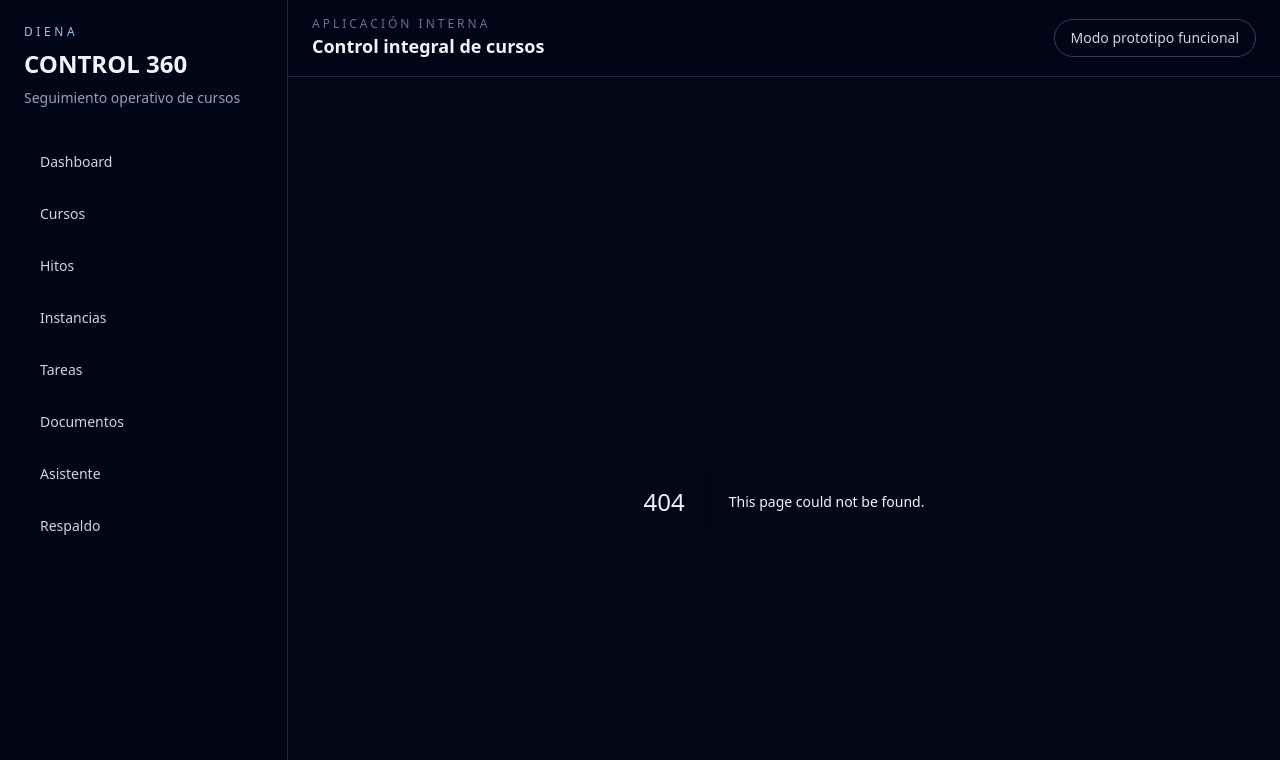
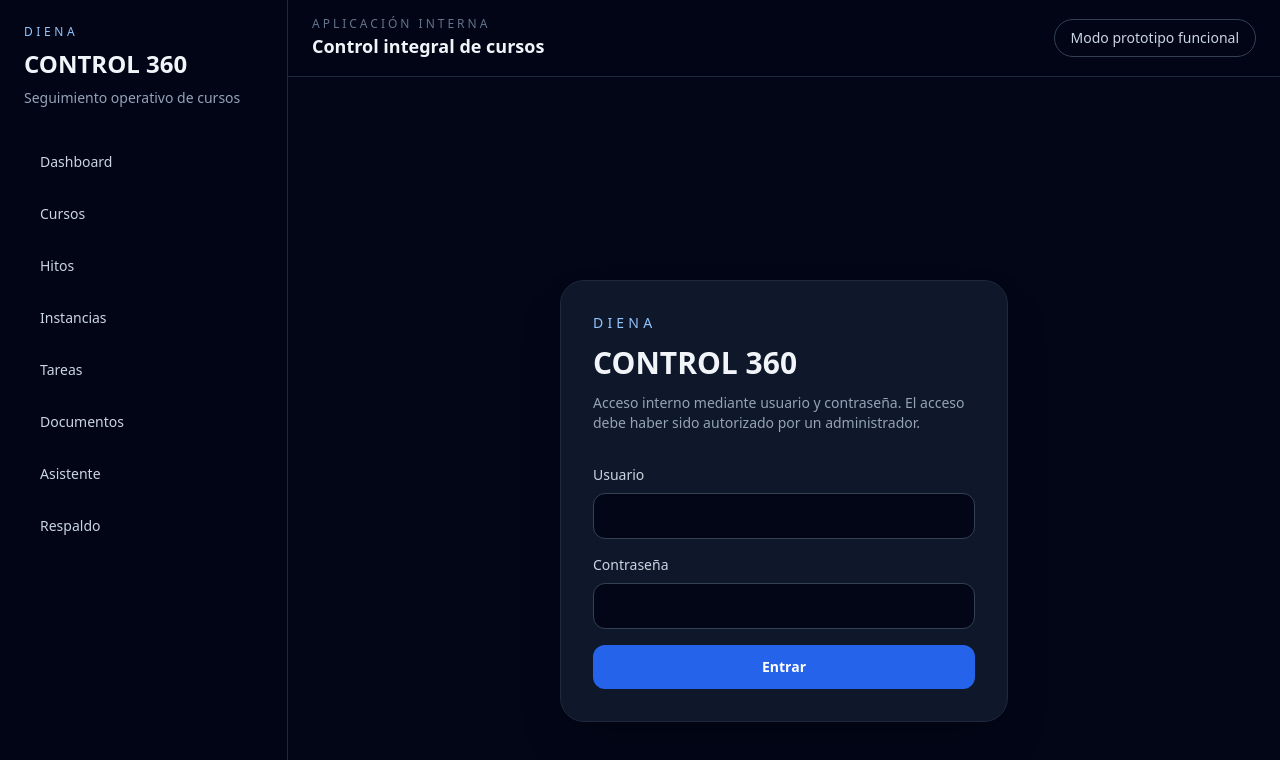
Before and after one commit to mgomlo4-bot/diena-control-360, a Next.js app: page /login in a window 1280 px wide. Before the commit this address had no page. Shown: the top 760 px of the page. Built offline with nearby package versions, Linux system fonts and the light colour scheme.

Commit message:
Crear pantalla de login por usuario y contraseña

```diff
--- /dev/null
+++ b/app/login/page.tsx
@@ -0,0 +1,51 @@
+'use client';
+
+import { FormEvent, useState } from 'react';
+import { useRouter, useSearchParams } from 'next/navigation';
+
+export default function LoginPage() {
+  const router = useRouter();
+  const searchParams = useSearchParams();
+  const [username, setUsername] = useState('');
+  const [password, setPassword] = useState('');
+  const [error, setError] = useState<string | null>(null);
+  const [loading, setLoading] = useState(false);
+
+  async function handleSubmit(event: FormEvent<HTMLFormElement>) {
+    event.preventDefault();
+    setLoading(true);
+    setError(null);
+
+    try {
+      const response = await fetch('/api/auth/login', {
+        method: 'POST',
+        headers: { 'Content-Type': 'application/json' },
+        body: JSON.stringify({ username, password }),
+      });
+      const payload = await response.json();
+      if (!response.ok || !payload.ok) throw new Error(payload.error ?? 'No se pudo iniciar sesión.');
+      router.replace(searchParams.get('next') || '/');
+      router.refresh();
+    } catch (err) {
+      setError(err instanceof Error ? err.message : 'No se pudo iniciar sesión.');
+    } finally {
+      setLoading(false);
+    }
+  }
+
+  return (
+    <main className="flex min-h-screen items-center justify-center bg-slate-950 px-6 text-slate-100">
+      <section className="w-full max-w-md rounded-3xl border border-slate-800 bg-slate-900 p-8 shadow-2xl">
+        <p className="text-sm uppercase tracking-[0.3em] text-blue-300">DIENA</p>
+        <h1 className="mt-3 text-3xl font-bold">CONTROL 360</h1>
+        <p className="mt-3 text-sm text-slate-400">Acceso interno mediante usuario y contraseña. El acceso debe haber sido autorizado por un administrador.</p>
+        <form onSubmit={handleSubmit} className="mt-8 space-y-4">
+          <label className="block text-sm"><span className="mb-2 block font-medium text-slate-300">Usuario</span><input value={username} onChange={(event) => setUsername(event.target.value)} autoComplete="username" className="w-full rounded-xl border border-slate-700 bg-slate-950 px-4 py-3 text-slate-100 outline-none focus:border-blue-500" /></label>
+          <label className="block text-sm"><span className="mb-2 block font-medium text-slate-300">Contraseña</span><input type="password" value={password} onChange={(event) => setPassword(event.target.value)} autoComplete="current-password" className="w-full rounded-xl border border-slate-700 bg-slate-950 px-4 py-3 text-slate-100 outline-none focus:border-blue-500" /></label>
+          {error ? <div className="rounded-xl border border-red-800 bg-red-950/40 p-3 text-sm text-red-100">{error}</div> : null}
+          <button disabled={loading} className="w-full rounded-xl bg-blue-600 px-4 py-3 text-sm font-semibold text-white transition hover:bg-blue-500 disabled:cursor-not-allowed disabled:opacity-60">{loading ? 'Comprobando...' : 'Entrar'}</button>
+        </form>
+      </section>
+    </main>
+  );
+}
```
